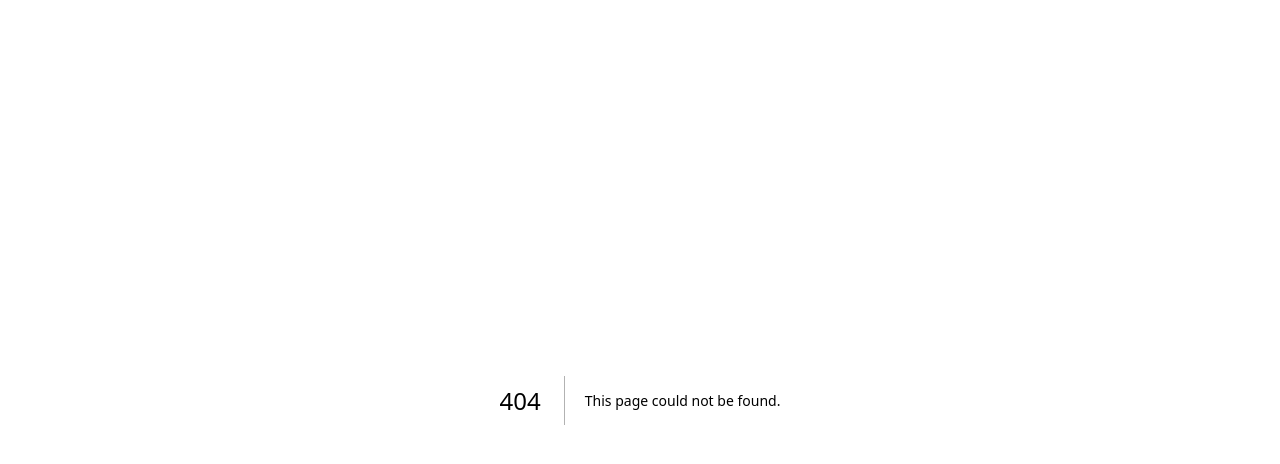
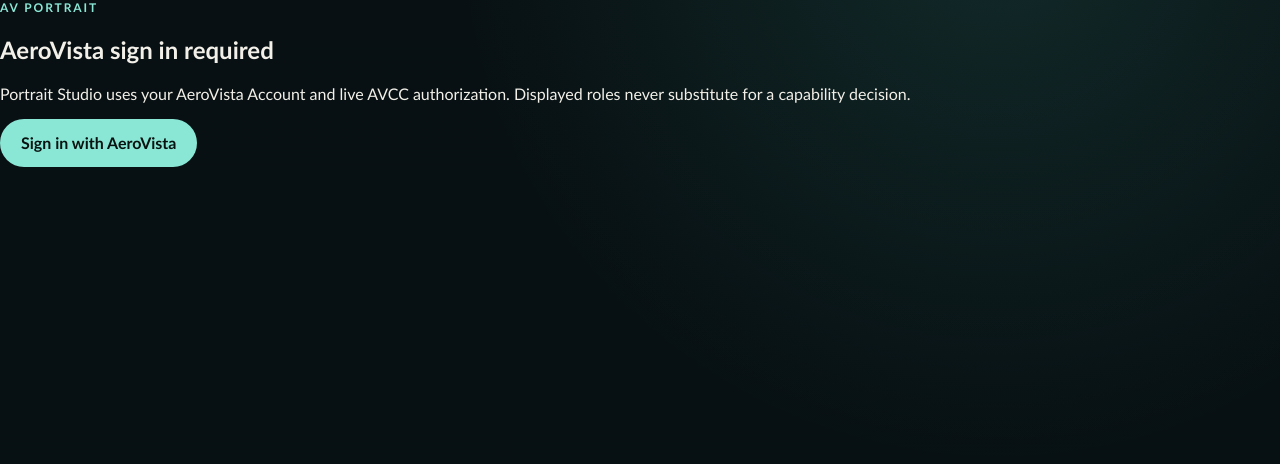
Before and after one commit to aerovista-us/AV-Portrait, a Next.js app: page /auth in a window 1280 px wide. Before the commit this address had no page. Shown: the top 464 px of the page. Built offline with nearby package versions, Linux system fonts and the light colour scheme.

Commit message:
feat: add AeroVista sign-in surface

```diff
--- /dev/null
+++ b/src/app/auth/page.tsx
@@ -0,0 +1,28 @@
+"use client";
+
+import { createAVPortraitBrowserAdapter } from "@/lib/aerovista/browser";
+import { safePortraitNext } from "@/lib/aerovista/config";
+
+export default function PortraitAuthPage() {
+  return (
+    <main className="authShell">
+      <section className="authCard">
+        <div className="eyebrow">AV Portrait</div>
+        <h1>AeroVista sign in required</h1>
+        <p>
+          Portrait Studio uses your AeroVista Account and live AVCC authorization.
+          Displayed roles never substitute for a capability decision.
+        </p>
+        <button
+          className="button"
+          onClick={() => {
+            const next = safePortraitNext(new URLSearchParams(window.location.search).get("next"));
+            createAVPortraitBrowserAdapter().auth.beginLogin({ next });
+          }}
+        >
+          Sign in with AeroVista
+        </button>
+      </section>
+    </main>
+  );
+}
```
